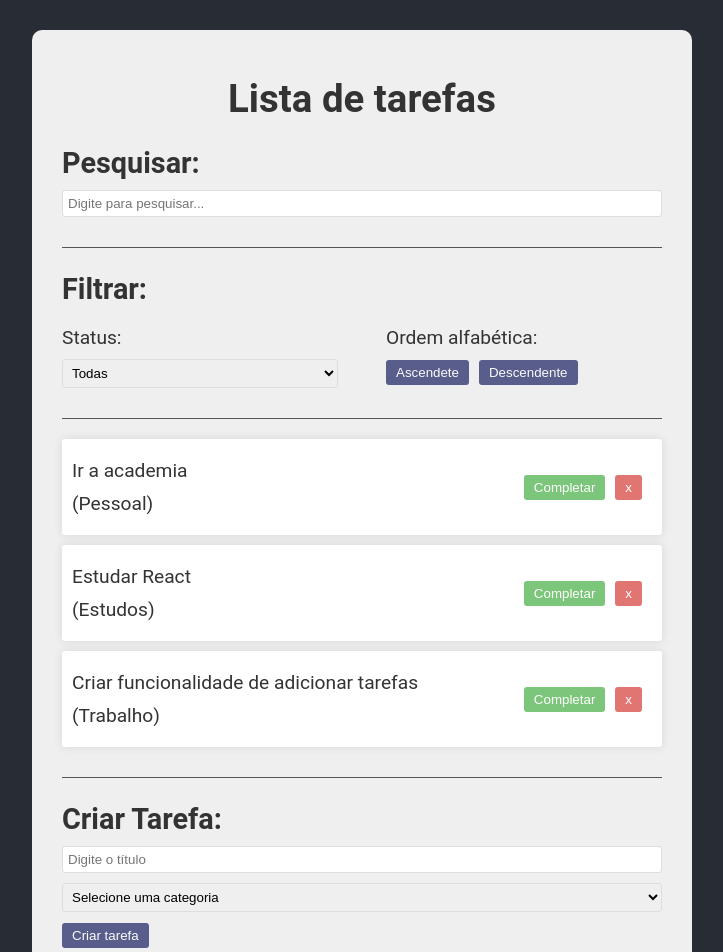
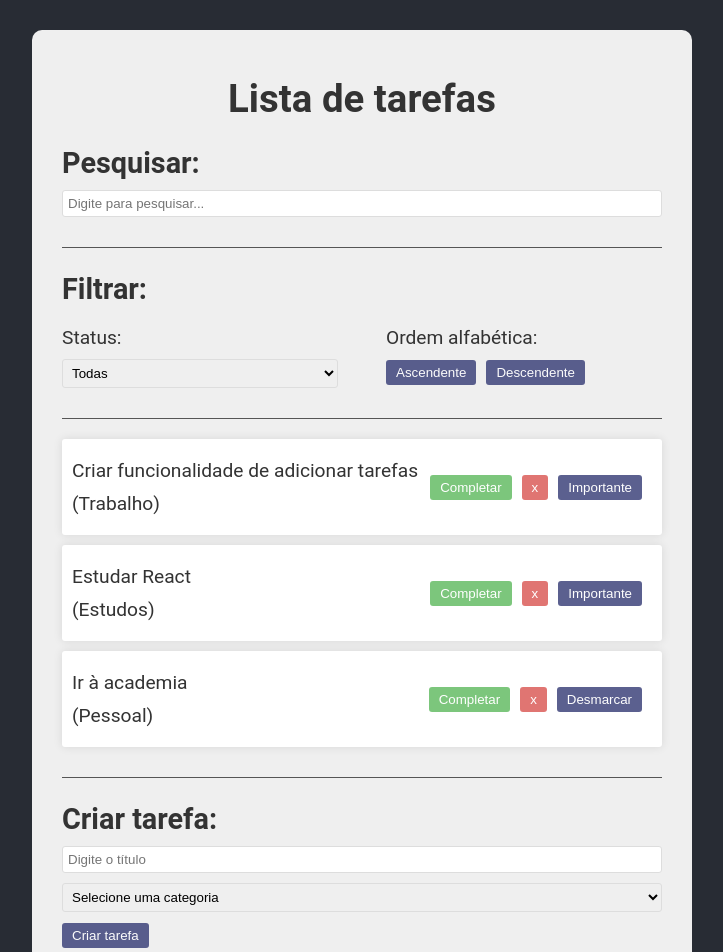
Before and after one commit to oberon4589/ToDoList, a React (Vite) app: page / in a window 1280 px wide. Shown: the top 952 px of the page, without its empty margins (278-1001 px from the left). Built offline with nearby package versions, Linux system fonts and the light colour scheme; data requests are answered from the project's data file.

Commit message:
api com json-server e filtragem por importância

```diff
--- /dev/null
+++ b/data/db.json
@@ -0,0 +1,25 @@
+{
+  "todos": [
+    {
+      "id": 1,
+      "text": "Criar funcionalidade de adicionar tarefas",
+      "category": "Trabalho",
+      "isCompleted": false,
+      "isImportant": false
+    },
+    {
+      "id": 2,
+      "text": "Ir à academia",
+      "category": "Pessoal",
+      "isCompleted": false,
+      "isImportant": true
+    },
+    {
+      "id": 3,
+      "text": "Estudar React",
+      "category": "Estudos",
+      "isCompleted": false,
+      "isImportant": false
+    }
+  ]
+}
--- a/package.json
+++ b/package.json
@@ -7,9 +7,12 @@
     "dev": "vite",
     "build": "vite build",
     "lint": "eslint src --ext js,jsx --report-unused-disable-directives --max-warnings 0",
-    "preview": "vite preview"
+    "preview": "vite preview",
+    "server": "json-server --watch data/db.json"
   },
   "dependencies": {
+    "axios": "^1.4.0",
+    "json-server": "^0.17.3",
     "react": "^18.2.0",
     "react-dom": "^18.2.0"
   },
--- a/src/App.jsx
+++ b/src/App.jsx
@@ -1,84 +1,111 @@
-import { useState } from 'react'
-import './App.css'
-import ToDo from './components/ToDo'
-import ToDoForm from './components/ToDoForm'
-import Search from './components/Search'
-import Filter from './components/Filter'
+import React, { useState, useEffect } from 'react';
+import axios from 'axios';
+import './App.css';
+import ToDo from './components/ToDo';
+import ToDoForm from './components/ToDoForm';
+import Search from './components/Search';
+import Filter from './components/Filter';
 
 function App() {
-  const [todos, setTodos] = useState([
-    {
-      id: 1,
-      text: 'Criar funcionalidade de adicionar tarefas',
-      category: 'Trabalho',
-      isCompleted: false,
-    },
-    {
-      id: 2,
-      text: 'Ir a academia',
-      category: 'Pessoal',
-      isCompleted: false,
-    },
-    {
-      id: 3,
-      text: 'Estudar React',
-      category: 'Estudos',
-      isCompleted: false,
-    },
-  ]);
-
+  const [todos, setTodos] = useState([]);
   const [search, setSearch] = useState('');
   const [filter, setFilter] = useState('All');
   const [sort, setSort] = useState('Ascendente');
 
-  const addTodo = (text, category) => {
-
-    const newTodo = [...todos, {
+  const addTodo = async (text, category) => {
+    const newTodo = {
       id: Math.floor(Math.random() * 10000),
       text,
       category,
       isCompleted: false,
-    },
-  ];
-
-  setTodos(newTodo);
-
-  }
-
-  const removeTodo = (id) => {
-    const newTodos = [...todos]
-    const filteredTodos = newTodos.filter((todo) => todo.id !== id ?
-      todo : null
-      );
-    setTodos(filteredTodos);
+      isImportant: false
     };
 
-  const completeTodo = (id) => {
-    const newTodos = [...todos]
-    newTodos.map((todo) => todo.id === id ? todo.isCompleted = !todo.isCompleted : todo)
-    setTodos(newTodos);
+    try {
+      await axios.post('http://localhost:3000/todos', newTodo);
+      const response = await axios.get('http://localhost:3000/todos');
+      setTodos(response.data);
+    } catch (error) {
+      console.error('Erro ao adicionar tarefa:', error);
     }
+  };
+
+  const removeTodo = async (id) => {
+    try {
+      await axios.delete(`http://localhost:3000/todos/${id}`);
+      const response = await axios.get('http://localhost:3000/todos');
+      setTodos(response.data);
+    } catch (error) {
+      console.error('Erro ao remover tarefa:', error);
+    }
+  };
+
+  const completeTodo = async (id) => {
+    try {
+      const todo = todos.find((todo) => todo.id === id);
+      await axios.patch(`http://localhost:3000/todos/${id}`, {
+        isCompleted: !todo.isCompleted
+      });
+      const response = await axios.get('http://localhost:3000/todos');
+      setTodos(response.data);
+    } catch (error) {
+      console.error('Erro ao completar tarefa:', error);
+    }
+  };
+
+  const toggleImportant = async (id) => {
+    try {
+      const todo = todos.find((todo) => todo.id === id);
+      await axios.patch(`http://localhost:3000/todos/${id}`, {
+        isImportant: !todo.isImportant
+      });
+      const response = await axios.get('http://localhost:3000/todos');
+      setTodos(response.data);
+    } catch (error) {
+      console.error('Erro ao alterar a importância da tarefa:', error);
+    }
+  };
+
+  useEffect(() => {
+    const fetchData = async () => {
+      try {
+        const response = await axios.get('http://localhost:3000/todos');
+        setTodos(response.data);
+      } catch (error) {
+        console.error('Erro ao buscar as tarefas:', error);
+      }
+    };
+
+    fetchData();
+  }, []);
 
   return (
-    <div className='app'>
+    <div className="app">
       <h1>Lista de tarefas</h1>
       <Search search={search} setSearch={setSearch} />
       <Filter filter={filter} setFilter={setFilter} setSort={setSort} />
-      <div className='todo-list'>
+      <div className="todo-list">
         {todos
-          .filter((todo) => filter === 'All'
-          ? true
-          : filter === 'Completed'
-          ? todo.isCompleted
-          : !todo.isCompleted
-        )
+          .filter((todo) => {
+            if (filter === 'All') {
+              return true;
+            } else if (filter === 'Completed') {
+              return todo.isCompleted;
+            } else if (filter === 'Incomplete') {
+              return !todo.isCompleted;
+            } else if (filter === 'Important') {
+              return todo.isImportant;
+            }
+          })
+          .sort((a, b) => {
+            if (sort === 'Ascendente') {
+              return a.text.localeCompare(b.text);
+            } else if (sort === 'Descendente') {
+              return b.text.localeCompare(a.text);
+            }
+          })
           .filter((todo) =>
             todo.text.toLowerCase().includes(search.toLowerCase())
-        )
-        .sort((a, b) =>
-        sort === 'Asc'
-          ? a.text.localeCompare(b.text)
-          : b.text.localeCompare(a.text)
           )
           .map((todo) => (
             <ToDo
@@ -86,13 +113,13 @@ function App() {
               todo={todo}
               removeTodo={removeTodo}
               completeTodo={completeTodo}
+              toggleImportant={toggleImportant}
             />
           ))}
       </div>
       <ToDoForm addTodo={addTodo} />
     </div>
-
-  )
+  );
 }
 
-export default App
+export default App;
--- a/src/components/Filter.jsx
+++ b/src/components/Filter.jsx
@@ -1,4 +1,4 @@
-const Filter = ( {filter, setFilter, setSort} ) => {
+const Filter = ({ filter, setFilter, setSort }) => {
     return (
       <div className="filter">
         <h2>Filtrar:</h2>
@@ -9,16 +9,17 @@ const Filter = ( {filter, setFilter, setSort} ) => {
               <option value="All">Todas</option>
               <option value="Completed">Completas</option>
               <option value="Incomplete">Incompletas</option>
+              <option value="Important">Importantes</option>
             </select>
           </div>
           <div>
             <p>Ordem alfabética:</p>
-                <button onClick={() => setSort('Asc')}>Ascendete</button>
+            <button onClick={() => setSort('Asc')}>Ascendente</button>
             <button onClick={() => setSort('Desc')}>Descendente</button>
           </div>
         </div>
       </div>
-  )
-}
+    );
+  };
 
-export default Filter
+  export default Filter;
--- a/src/components/ToDo.jsx
+++ b/src/components/ToDo.jsx
@@ -1,12 +1,11 @@
-import React from 'react'
+import React from 'react';
 
-const ToDo = ({ todo, removeTodo, completeTodo }) => {
+const ToDo = ({ todo, removeTodo, completeTodo, toggleImportant }) => {
   return (
-    <div className='todo' style={{textDecoration: todo.isCompleted ? "line-through" : ""}}>
+    <div className='todo' style={{ textDecoration: todo.isCompleted ? "line-through" : "" }}>
       <div className='content'>
         <p>{todo.text}</p>
-            <p className='category'>
-            ({todo.category})</p>
+        <p className='category'>({todo.category})</p>
       </div>
       <div>
         <button className='complete' onClick={() => completeTodo(todo.id)}>
@@ -15,9 +14,12 @@ const ToDo = ({ todo, removeTodo, completeTodo }) => {
         <button className='remove' onClick={() => removeTodo(todo.id)}>
           x
         </button>
+        <button className='important' onClick={() => toggleImportant(todo.id)}>
+          {todo.isImportant ? 'Desmarcar' : 'Importante'}
+        </button>
       </div>
     </div>
-  )
-}
+  );
+};
 
-export default ToDo
+export default ToDo;
--- a/src/components/ToDoForm.jsx
+++ b/src/components/ToDoForm.jsx
@@ -1,36 +1,49 @@
-import {useState} from 'react'
+import { useState } from 'react';
 
-const ToDoForm = ({addTodo}) => {
-    const [value, setValue] = useState('')
-    const [category, setCategory] = useState('')
+const TodoForm = ({ addTodo }) => {
+  const [value, setValue] = useState("");
+  const [category, setCategory] = useState("");
+  const [error, setError] = useState("");
+  const [successMessage, setSuccessMessage] = useState("");
 
   const handleSubmit = (e) => {
     e.preventDefault();
-        if(!value || !category) return;
-        addTodo (value, category);
-        setValue('');
-        setCategory('');
-    };
+    if (!value || !category) {
+      setError("Por favor, preencha todos os campos.");
+      return;
+    }
+    addTodo(value, category);
+    setValue("");
+    setCategory("");
+    setError("");
+    setSuccessMessage("Tarefa criada com sucesso!");
+    setTimeout(() => {
+      setSuccessMessage("");
+    }, 3000);
+  }
 
   return (
-    <div className='todo-form'>
-        <h2>Criar Tarefa:</h2>
+    <div className="todo-form">
+      <h2>Criar tarefa:</h2>
       <form onSubmit={handleSubmit}>
         <input
           type="text"
-            placeholder='Digite o título'
+          placeholder="Digite o título"
           value={value}
-            onChange={(e) => setValue(e.target.value)} />
-            <select value={category} onChange={(e) => setCategory(e.target.value)} >
+          onChange={(e) => setValue(e.target.value)}
+        />
+        <select value={category} onChange={(e) => setCategory(e.target.value)}>
           <option value="">Selecione uma categoria</option>
           <option value="Trabalho">Trabalho</option>
           <option value="Pessoal">Pessoal</option>
           <option value="Estudos">Estudos</option>
         </select>
-            <button type='submit'>Criar tarefa</button>
+        <button type="submit">Criar tarefa</button>
       </form>
+      {error && <p style={{ color: 'red' }}>{error}</p>}
+      {successMessage && <p style={{ color: 'green' }}>{successMessage}</p>}
     </div>
-  )
+  );
 }
 
-export default ToDoForm
+export default TodoForm;
```
Also changed, not shown: 1 other file (tests, documents, lock files or other folders). Lines whose indentation alone changed are shown as unchanged.
